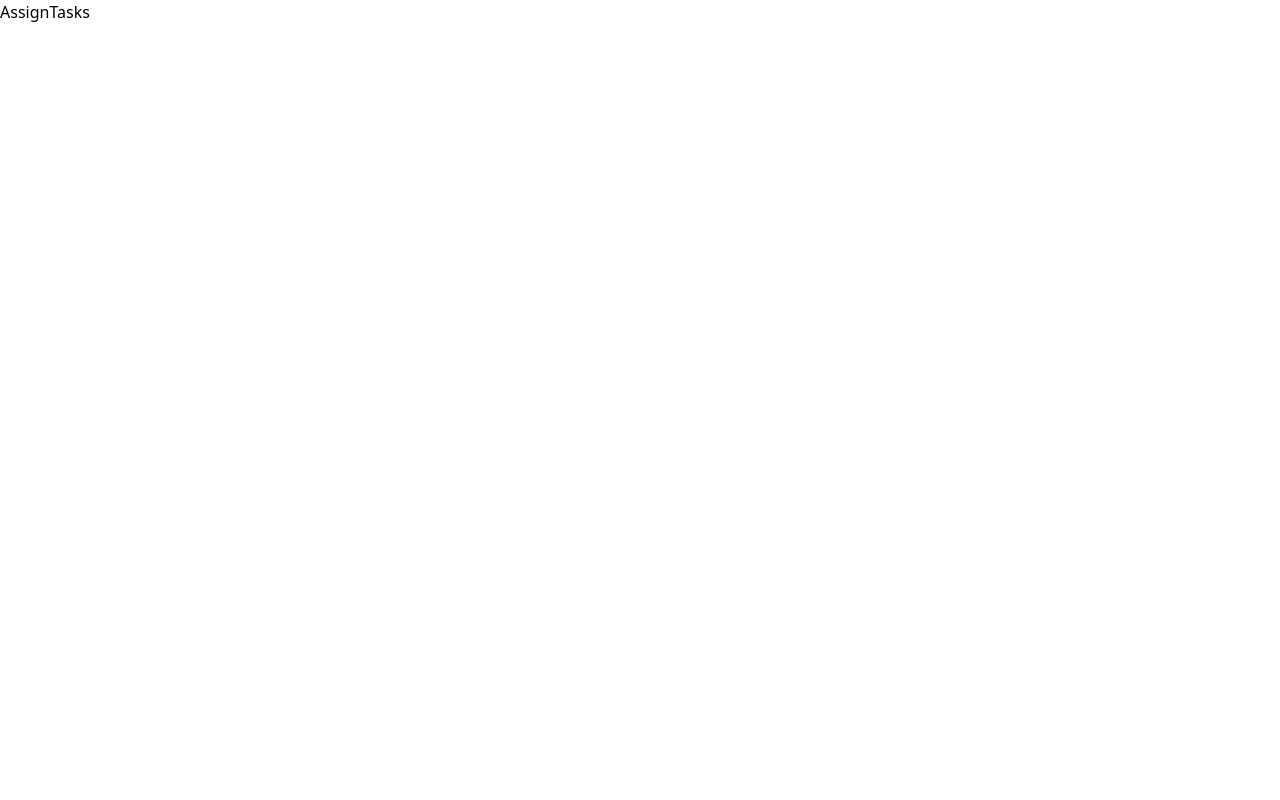
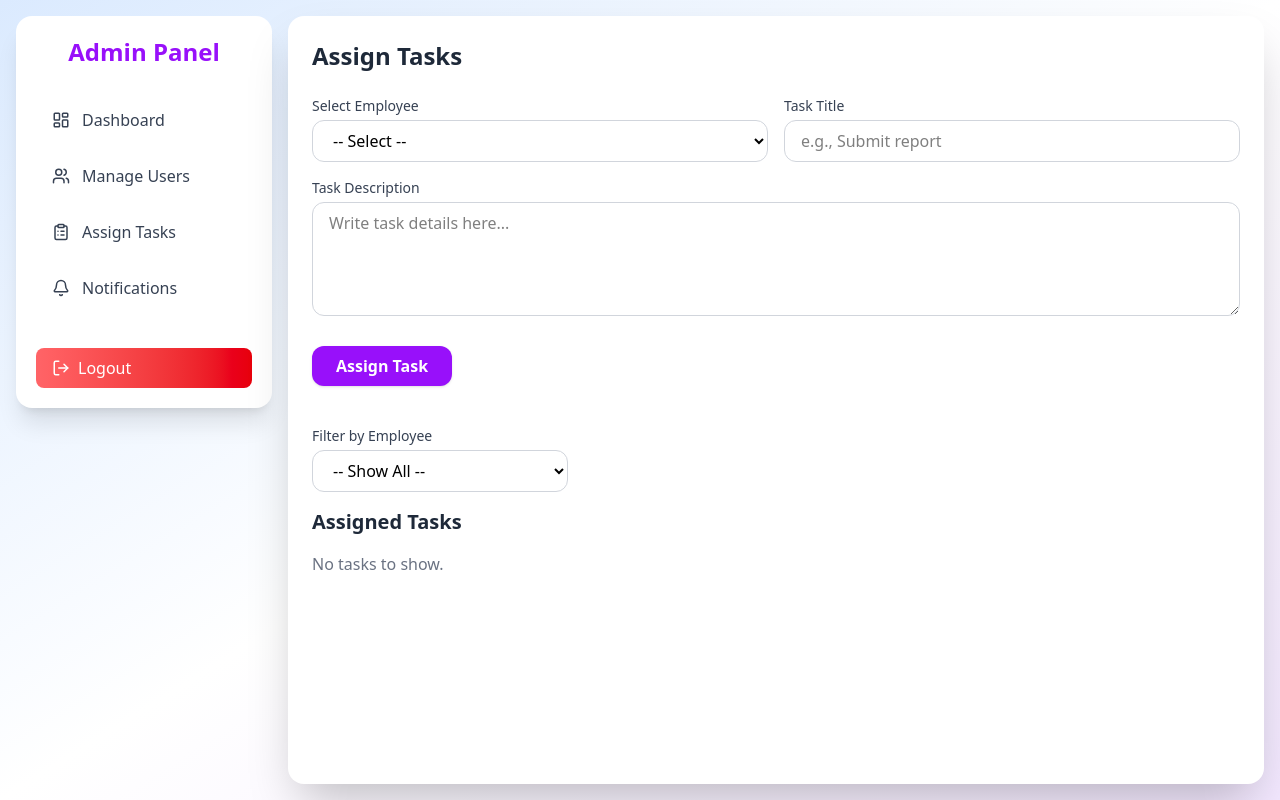
Before and after one commit to aaomerali/employee-task-manager-mern-stack, a React (Vite) app: page /admin/assign-tasks in a window 1280 px wide. Built offline with nearby package versions, Linux system fonts and the light colour scheme; sample sign-in values are in the browser's storage.

Commit message:
build UI of assign task page

```diff
--- a/src/pages/admin/AssignTasks.jsx
+++ b/src/pages/admin/AssignTasks.jsx
@@ -1,9 +1,151 @@
-import React from 'react'
+import { useState } from 'react';
+import Sidebar from '../../components/Sidebar';
 
-function AssignTasks() {
+const dummyEmployees = [
+  { id: 1, name: 'John Doe', email: 'john@example.com' },
+  { id: 2, name: 'Ali Yılmaz', email: 'ali@example.com' },
+];
+
+const AssignTasks = () => {
+  const [selectedUserId, setSelectedUserId] = useState('');
+  const [title, setTitle] = useState('');
+  const [description, setDescription] = useState('');
+  const [tasks, setTasks] = useState([]);
+  const [filterUserId, setFilterUserId] = useState('');
+
+  const handleAssignTask = () => {
+    if (!selectedUserId || !title || !description) return;
+
+    const user = dummyEmployees.find(emp => emp.id.toString() === selectedUserId);
+
+    const newTask = {
+      id: Date.now(),
+      userId: user.id,
+      userName: user.name,
+      title,
+      description,
+      status: 'pending',
+    };
+
+    setTasks(prev => [...prev, newTask]);
+    setTitle('');
+    setDescription('');
+    setSelectedUserId('');
+  };
+
+  const handleDeleteTask = (taskId) => {
+    setTasks(prev => prev.filter(task => task.id !== taskId));
+  };
+
+  const filteredTasks = filterUserId
+    ? tasks.filter(task => task.userId.toString() === filterUserId)
+    : tasks;
+
   return (
-    <div>AssignTasks</div>
-  )
-}
+    <div className="min-h-screen bg-gradient-to-br from-blue-100 via-white to-purple-100 flex flex-col sm:flex-row p-4 gap-4">
+      <Sidebar />
 
-export default AssignTasks
+      <div className="flex-1 bg-white p-6 rounded-2xl shadow-2xl overflow-auto">
+        <h2 className="text-2xl font-bold text-gray-800 mb-6">Assign Tasks</h2>
+
+        {/* Task Form */}
+        <div className="grid md:grid-cols-2 gap-4 mb-6">
+          <div>
+            <label className="block text-sm font-medium text-gray-700 mb-1">Select Employee</label>
+            <select
+              value={selectedUserId}
+              onChange={(e) => setSelectedUserId(e.target.value)}
+              className="w-full px-4 py-2 rounded-xl border border-gray-300 focus:outline-none focus:ring-2 focus:ring-purple-400"
+            >
+              <option value="">-- Select --</option>
+              {dummyEmployees.map(user => (
+                <option key={user.id} value={user.id}>
+                  {user.name} ({user.email})
+                </option>
+              ))}
+            </select>
+          </div>
+
+          <div>
+            <label className="block text-sm font-medium text-gray-700 mb-1">Task Title</label>
+            <input
+              type="text"
+              value={title}
+              onChange={(e) => setTitle(e.target.value)}
+              placeholder="e.g., Submit report"
+              className="w-full px-4 py-2 rounded-xl border border-gray-300 focus:outline-none focus:ring-2 focus:ring-purple-400"
+            />
+          </div>
+
+          <div className="md:col-span-2">
+            <label className="block text-sm font-medium text-gray-700 mb-1">Task Description</label>
+            <textarea
+              value={description}
+              onChange={(e) => setDescription(e.target.value)}
+              rows={4}
+              placeholder="Write task details here..."
+              className="w-full px-4 py-2 rounded-xl border border-gray-300 focus:outline-none focus:ring-2 focus:ring-purple-400"
+            />
+          </div>
+        </div>
+
+        <button
+          onClick={handleAssignTask}
+          className="bg-purple-600 hover:bg-purple-700 text-white font-semibold px-6 py-2 rounded-xl transition duration-200 shadow"
+        >
+          Assign Task
+        </button>
+
+        {/* Filter Section */}
+        <div className="mt-10 mb-4">
+          <label className="block text-sm font-medium text-gray-700 mb-1">Filter by Employee</label>
+          <select
+            value={filterUserId}
+            onChange={(e) => setFilterUserId(e.target.value)}
+            className="w-full md:w-64 px-4 py-2 rounded-xl border border-gray-300 focus:outline-none focus:ring-2 focus:ring-blue-400"
+          >
+            <option value="">-- Show All --</option>
+            {dummyEmployees.map(user => (
+              <option key={user.id} value={user.id}>
+                {user.name}
+              </option>
+            ))}
+          </select>
+        </div>
+
+        {/* Task List */}
+        <div>
+          <h3 className="text-xl font-semibold mb-4 text-gray-800">Assigned Tasks</h3>
+          {filteredTasks.length === 0 ? (
+            <p className="text-gray-500">No tasks to show.</p>
+          ) : (
+            <ul className="space-y-4">
+              {filteredTasks.map(task => (
+                <li
+                  key={task.id}
+                  className="border border-gray-200 p-4 rounded-xl bg-gray-50 shadow-sm flex flex-col sm:flex-row sm:items-center sm:justify-between"
+                >
+                  <div>
+                    <h4 className="font-semibold text-purple-700">{task.title}</h4>
+                    <p className="text-gray-600 text-sm">{task.description}</p>
+                    <p className="text-sm text-gray-500 mt-1">
+                      Assigned to: <strong>{task.userName}</strong> | Status: <span className="capitalize">{task.status}</span>
+                    </p>
+                  </div>
+                  <button
+                    onClick={() => handleDeleteTask(task.id)}
+                    className="mt-3 sm:mt-0 bg-red-500 hover:bg-red-600 text-white px-4 py-2 rounded-xl text-sm font-semibold transition"
+                  >
+                    Delete
+                  </button>
+                </li>
+              ))}
+            </ul>
+          )}
+        </div>
+      </div>
+    </div>
+  );
+};
+
+export default AssignTasks;
```
